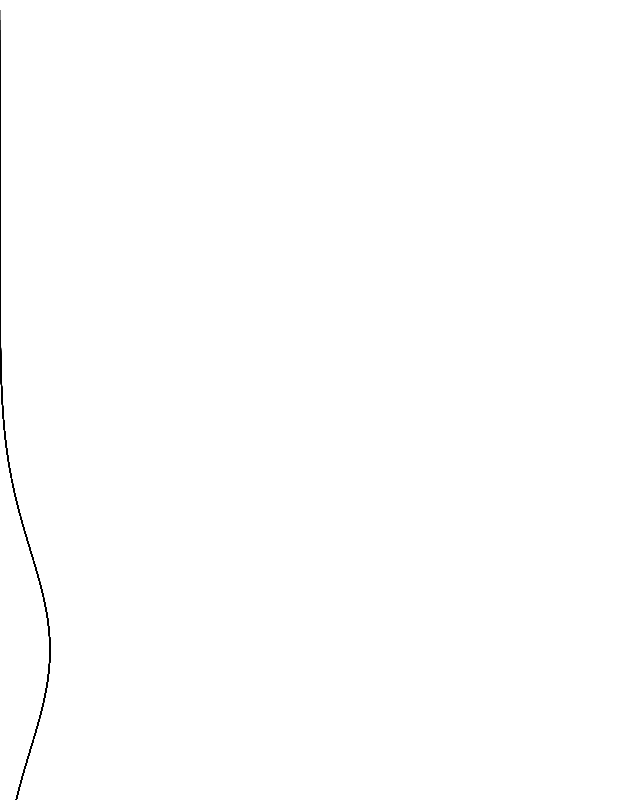
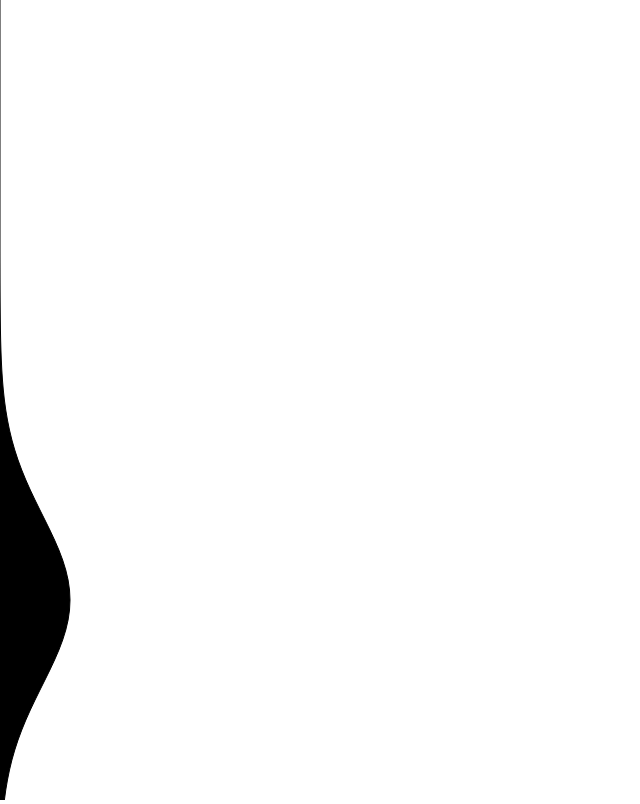
Before and after one commit to razshare/svelte-liquid-swipe, a Svelte app: page / in a window 1280 px wide. Shown: the whole page, without its empty margins (0-640 px from the left). Built offline with nearby package versions, Linux system fonts and the light colour scheme.

Commit message:
Update FluidGaussian.svelte
Converted to SVG

```diff
--- a/src/FluidGaussian.svelte
+++ b/src/FluidGaussian.svelte
@@ -1,37 +1,59 @@
-<script lang="ts">
+<script>
+import { onMount, tick } from 'svelte';
+
 import { cubicOut, circOut } from 'svelte/easing';
 import { spring,tweened } from "svelte/motion";
 
-export let width:number = 500;
-export let height:number = 500;
-export let position:Record<string,number> = { x: 50, y: height + 150 };
-export let expansion:number = 100;
-export let triggerValue:number = 350;
-export let step:number = 10;
-export let duration:number = 1000;
-export let stiffness:number = 0.05;
-export let damping:number = 0.05;
+export let width = 500;
+export let height = 500;
+export let step = 10;
+export let position;
+export let expansion = 50;
+export let triggerValue = 350;
+export let duration = 400;
 
-let sliding:boolean = false;
-let mousedown:boolean = false;
-let ctx:CanvasRenderingContext2D;
-let cv:HTMLCanvasElement;
-let originalTipPosition:Record<string,number>;
+const IDLE = 0, START_SLIDING = 1, SLIDING = 2;
+let status = IDLE;
+let mousedown = false;
+let svg;
+let originalTipPosition;
 
-let slide = tweened(0, {
-	duration: duration,
-	easing: circOut
-});
-
-let tip = spring( originalTipPosition, { stiffness, damping } );
-let size = spring( {expansion}, { stiffness, damping } );
+let pathElement;
+let slide;
+let tip;
+let size;
 
 let path = "";
+let mounted = true;
+async function onBoundsChange(width,height){
+	mounted = false;
+	await tick();
+	mounted = true;
+}
 
-function init(canvas:HTMLCanvasElement):void{
-	cv = canvas;
-	ctx = cv.getContext("2d");
+$:onBoundsChange(width,height);
+
+function init(e){
+	position = { x: 70, y: height-200 };
 	originalTipPosition = position;
+
+	slide = tweened(0, {
+		duration: duration,
+		easing: cubicOut
+	});
+
+
+
+	svg = e;
+
+
+	size = spring(
+		{expansion},
+		{
+			stiffness: 0.1,
+			damping: 0.2
+		}
+	);
 
 	tip = spring(
 		originalTipPosition,
@@ -40,6 +62,7 @@ function init(canvas:HTMLCanvasElement):void{
 			damping: 0.2
 		}
 	);
+
 	requestAnimationFrame(render);
 }
 
@@ -49,21 +72,25 @@ let deltaLeft = {
 };
 
 
-let lastX:number=-1;
-let moving = false;
-function render():void{
-	ctx.beginPath();
-	ctx.clearRect(0,0,cv.width,cv.height);
+function render(){
 
-	let x:number = $tip.x;
-	let y:number = cv.height - $tip.y;
-	let s:number;
-	if(!sliding && x > triggerValue){
-		sliding = true;
-		$slide = cv.width;
+	let x = $tip.x < originalTipPosition.x?originalTipPosition.x:$tip.x;
+	let y = height + x - $tip.y;
+	let s;
+
+
+	let coords = `M-${step},0`;
+	if(
+		status < START_SLIDING
+		&& x > triggerValue
+	) status = START_SLIDING;
+
+	if(status === START_SLIDING){
+		status = SLIDING;
+		slide.set(width);
 	}
 
-	if(sliding){
+	if(status >= START_SLIDING){
 		$size = {
 			expansion: $size.expansion + x
 		};
@@ -71,40 +98,52 @@ function render():void{
 		deltaLeft.base = $slide;
 	}
 
-
-	s = $size.expansion;
+	s = $size.expansion + x * 0.5;
 
 
 	// start drawing
-	let nx:number;
-	for (let ny=0; ny < cv.height; ny += step){
+	let nx = 0;
+	let ny = height + x;
+
+	for (ny=height + x; ny >= 0; ny -= step){
 		nx = x/Math.pow(Math.E, (Math.pow(ny-y, 2))/(2*s*s));
-		ctx.lineTo(deltaLeft.base + nx,cv.height-ny);
-		ctx.stroke();
+		coords += ` L${(deltaLeft.base + nx).toFixed(2)},${(height+x-ny).toFixed(2)}`
 	}
-	ctx.closePath();
+
+	coords +=` L-${step},${height + x}`;
 	//finish drawing
-
+	path = coords;
 	requestAnimationFrame(render);
 }
 </script>
 
-<canvas
+{#if mounted}
+<svg
 	use:init
+	{width}
 	{height}
-	{width}
-	on:mousedown={()=>mousedown=true}
+	viewBox="0 0 {width} {height}"
+	xmlns="http://www.w3.org/2000/svg"
+	on:mousedown={(e)=>{
+		if(e.target === pathElement)
+			mousedown=true
+	}}
 	on:mouseup={()=>{
 		mousedown=false;
-		if(!sliding)
+		if(status === IDLE)
 			$tip = originalTipPosition
 	}}
 	on:mousemove={e=>{
 		//if(mousedown && !sliding)
-		if(mousedown && !sliding)
+		if(mousedown && status === IDLE)
 			$tip = {
 				x:e.clientX,
 				y:e.clientY
 			}
 	}}
-></canvas>
+	>
+	<path bind:this={pathElement} d={path} fill="#000" stroke="black">
+		hello
+	</path>
+</svg>
+{/if}
```
